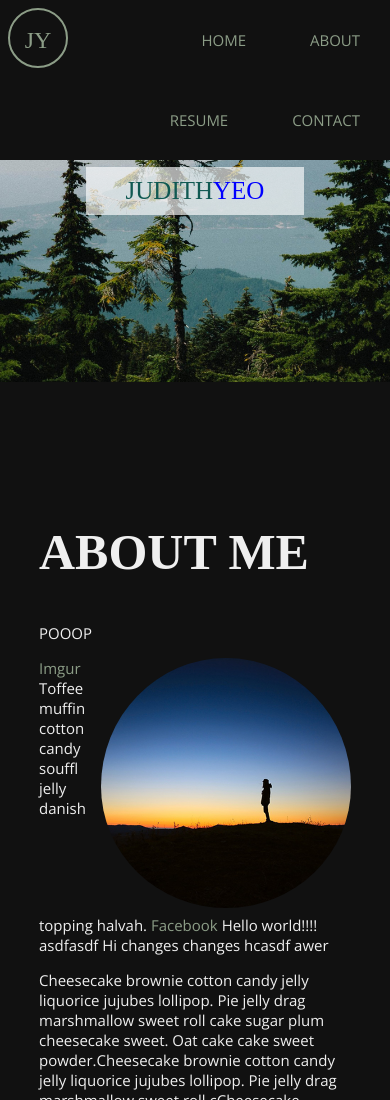
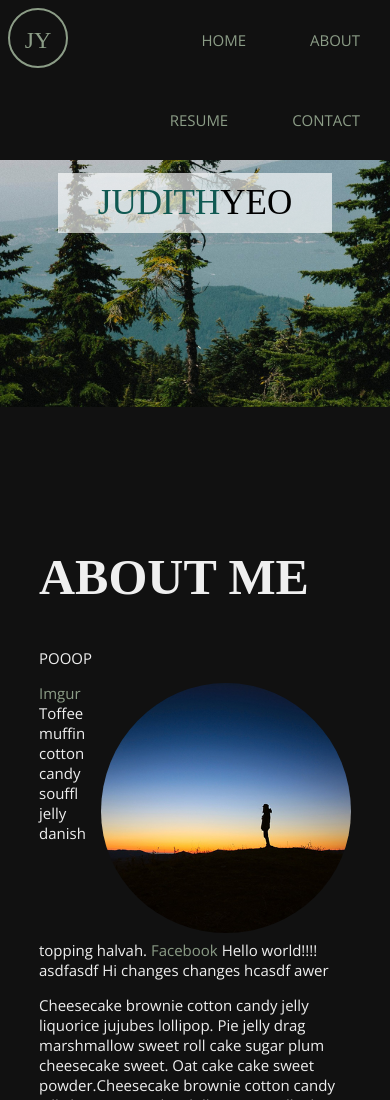
Before and after one commit to g6y8/judithyeo.github.io, a plain HTML site: page index.html in a window 390 px wide. Shown: the top 1100 px of the page. Drawn offline with nearby package versions, Linux system fonts and the light colour scheme; a script that the page names is missing; a web font is replaced by a local one.

Commit message:
Fix bugs

```diff
--- a/css/styles.css
+++ b/css/styles.css
@@ -201,14 +201,13 @@ Mobile - for Restive.JS
 	}
 
 	header h1 {
-		color: blue;
-		font-size: 25px;
+		font-size: 3.5rem;
+
 	}
 }
 
 @media only screen and (max-width: 319px) {
 	header h1 {
-		color: blue;
 		font-size: 35px;
 	}
 
```
